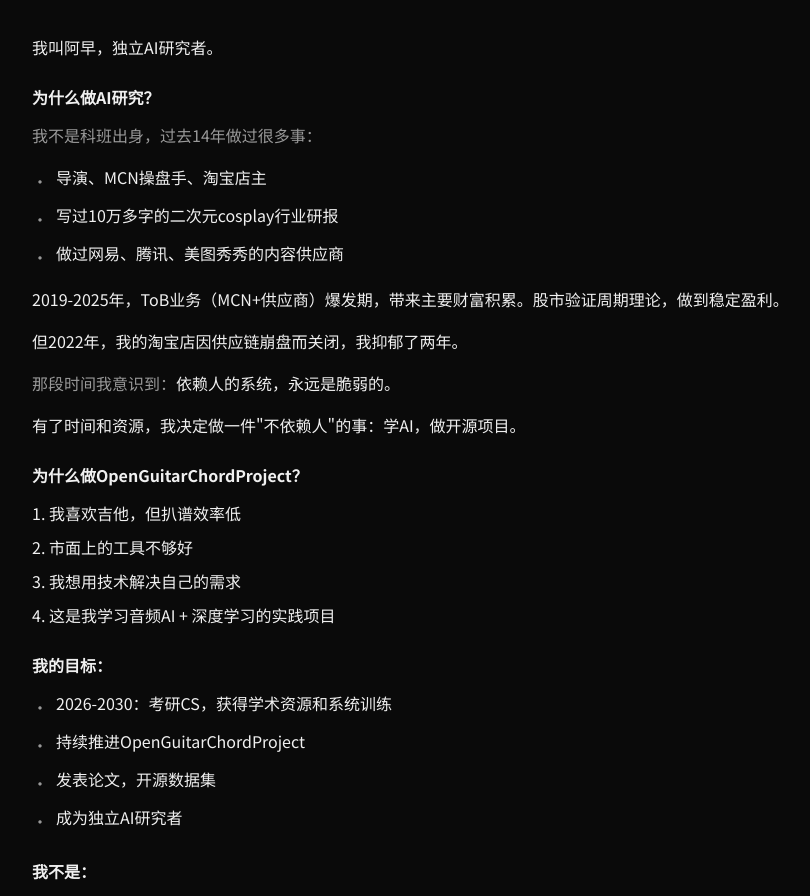
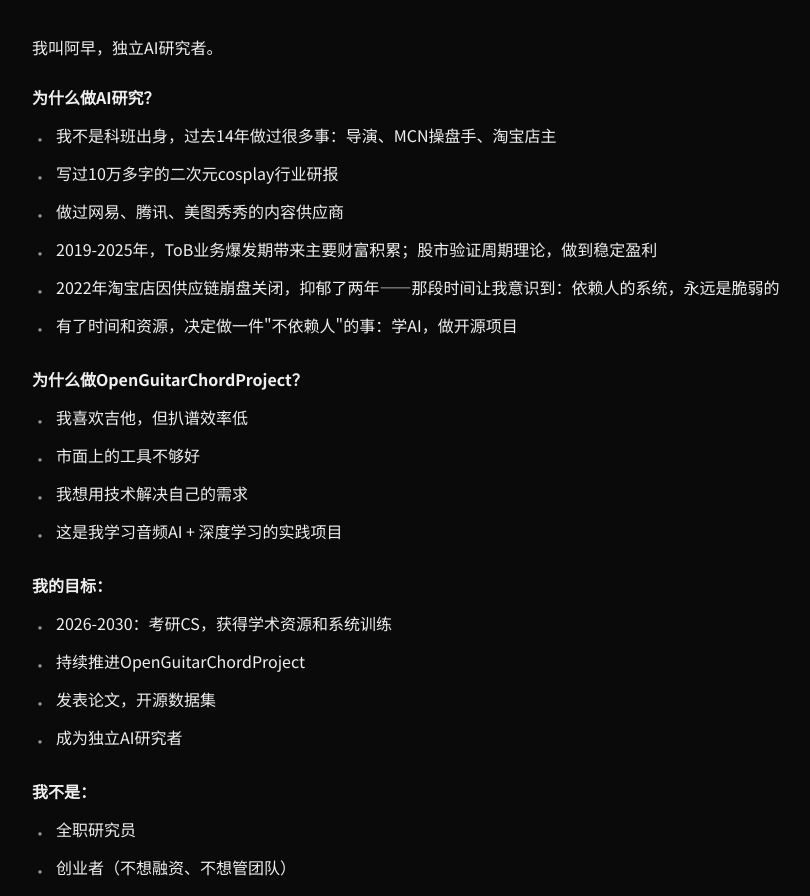
Before and after one commit to Zaosusu/zaosusu.github.io, a React (Vite) app: page / in a window 1280 px wide. Shown: the part 1823-2719 px from the top of the page, without its empty margins (208-1018 px from the left). Built offline with nearby package versions, Linux system fonts and the light colour scheme.

Commit message:
Unify AboutMe formatting

```diff
--- a/src/sections/AboutMe.tsx
+++ b/src/sections/AboutMe.tsx
@@ -16,13 +16,10 @@ export function AboutMe() {
           {/* Why AI Research */}
           <div>
             <h3 className="font-bold text-text-primary mb-3">为什么做AI研究？</h3>
-            <p className="text-text-secondary mb-4">
-              我不是科班出身，过去14年做过很多事：
-            </p>
-            <ul className="space-y-2 mb-4">
+            <ul className="space-y-2">
               <li className="flex items-start gap-2">
                 <span className="text-text-secondary mt-1">•</span>
-                <span>导演、MCN操盘手、淘宝店主</span>
+                <span>我不是科班出身，过去14年做过很多事：导演、MCN操盘手、淘宝店主</span>
               </li>
               <li className="flex items-start gap-2">
                 <span className="text-text-secondary mt-1">•</span>
@@ -32,30 +29,42 @@ export function AboutMe() {
                 <span className="text-text-secondary mt-1">•</span>
                 <span>做过网易、腾讯、美图秀秀的内容供应商</span>
               </li>
+              <li className="flex items-start gap-2">
+                <span className="text-text-secondary mt-1">•</span>
+                <span>2019-2025年，ToB业务爆发期带来主要财富积累；股市验证周期理论，做到稳定盈利</span>
+              </li>
+              <li className="flex items-start gap-2">
+                <span className="text-text-secondary mt-1">•</span>
+                <span>2022年淘宝店因供应链崩盘关闭，抑郁了两年——那段时间让我意识到：<span className="text-text-primary">依赖人的系统，永远是脆弱的</span></span>
+              </li>
+              <li className="flex items-start gap-2">
+                <span className="text-text-secondary mt-1">•</span>
+                <span>有了时间和资源，决定做一件"不依赖人"的事：<span className="text-text-primary">学AI，做开源项目</span></span>
+              </li>
             </ul>
-            <p className="mb-4">
-              2019-2025年，ToB业务（MCN+供应商）爆发期，带来主要财富积累。股市验证周期理论，做到稳定盈利。
-            </p>
-            <p className="mb-4">
-              但2022年，我的淘宝店因供应链崩盘而关闭，我抑郁了两年。
-            </p>
-            <p className="mb-4 text-text-secondary">
-              那段时间我意识到：<span className="text-text-primary">依赖人的系统，永远是脆弱的。</span>
-            </p>
-            <p>
-              有了时间和资源，我决定做一件"不依赖人"的事：<span className="text-text-primary">学AI，做开源项目。</span>
-            </p>
           </div>
 
           {/* Why This Project */}
           <div>
             <h3 className="font-bold text-text-primary mb-3">为什么做OpenGuitarChordProject？</h3>
-            <ol className="space-y-2 list-decimal list-inside">
-              <li>我喜欢吉他，但扒谱效率低</li>
-              <li>市面上的工具不够好</li>
-              <li>我想用技术解决自己的需求</li>
-              <li>这是我学习音频AI + 深度学习的实践项目</li>
-            </ol>
+            <ul className="space-y-2">
+              <li className="flex items-start gap-2">
+                <span className="text-text-secondary mt-1">•</span>
+                <span>我喜欢吉他，但扒谱效率低</span>
+              </li>
+              <li className="flex items-start gap-2">
+                <span className="text-text-secondary mt-1">•</span>
+                <span>市面上的工具不够好</span>
+              </li>
+              <li className="flex items-start gap-2">
+                <span className="text-text-secondary mt-1">•</span>
+                <span>我想用技术解决自己的需求</span>
+              </li>
+              <li className="flex items-start gap-2">
+                <span className="text-text-secondary mt-1">•</span>
+                <span>这是我学习音频AI + 深度学习的实践项目</span>
+              </li>
+            </ul>
           </div>
 
           {/* Goals */}
```
